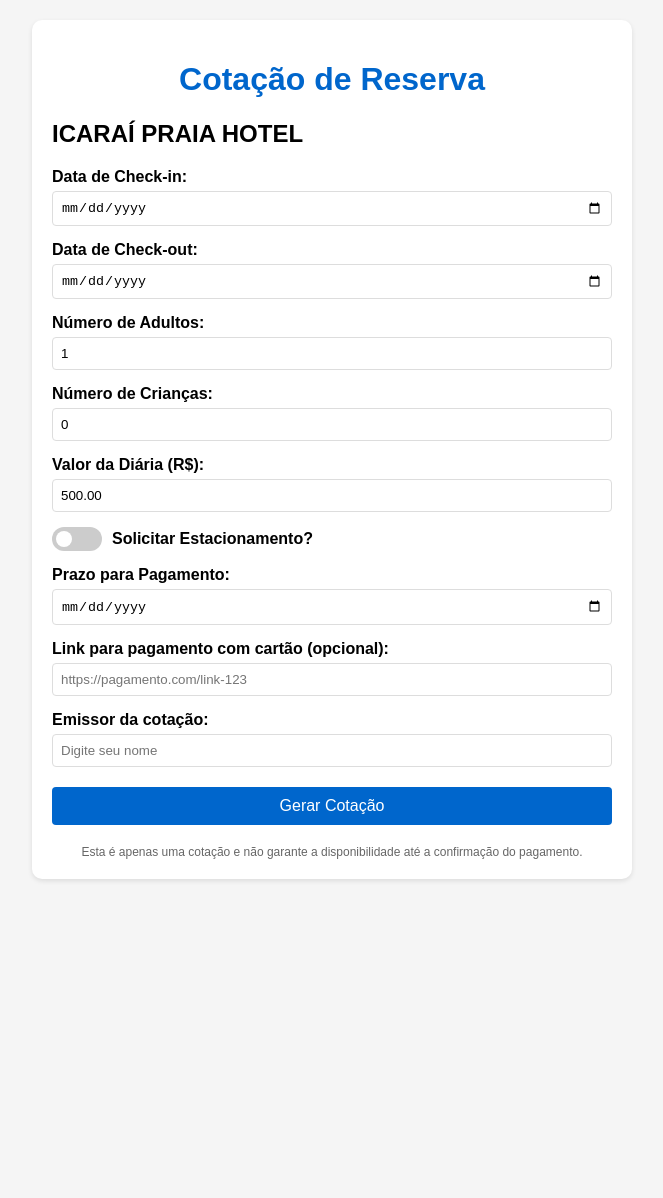
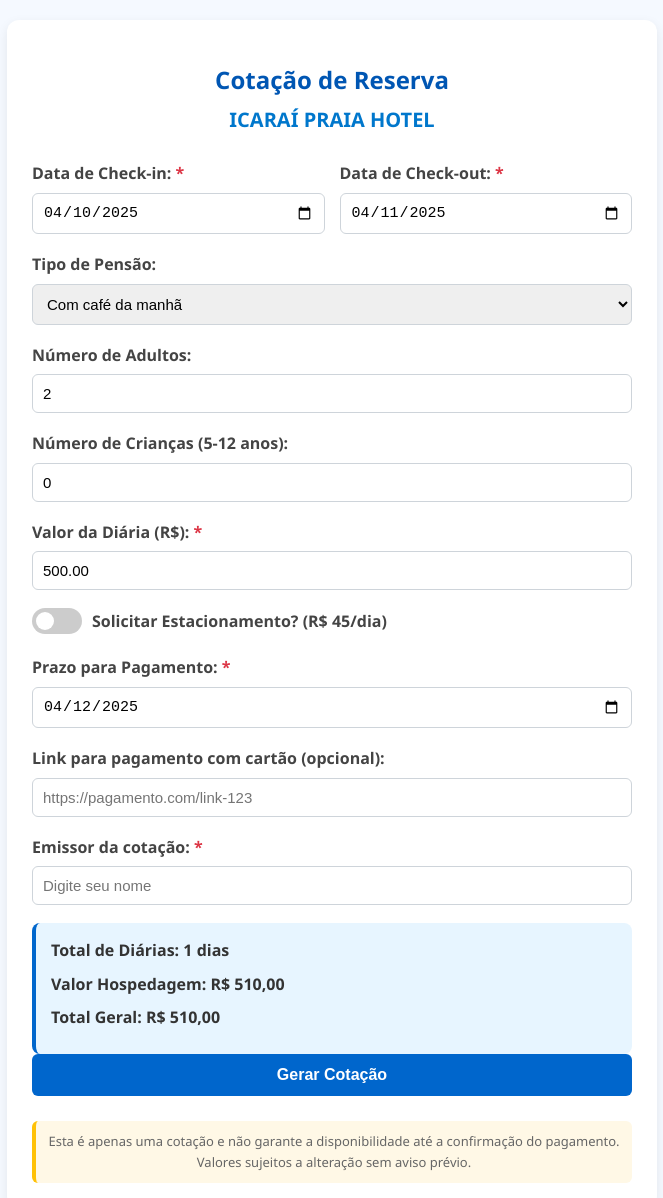
Before and after one commit to Uhultuta/app.github.io, a plain HTML site: page cotar.html in a window 1280 px wide. Shown: the top 1198 px of the page, without its empty margins (308-971 px from the left). Before the commit the page ends 899 px from the top, so only its background shows below. Drawn offline with Linux system fonts and the light colour scheme.

Commit message:
Update cotar.html

```diff
--- a/cotar.html
+++ b/cotar.html
@@ -6,64 +6,94 @@
     <title>Cotação de Reserva - ICARAÍ PRAIA HOTEL</title>
     <style>
         body {
-            font-family: Arial, sans-serif;
-            max-width: 600px;
+            font-family: 'Segoe UI', Arial, sans-serif;
+            max-width: 650px;
             margin: 0 auto;
             padding: 20px;
-            background-color: #f5f5f5;
+            background-color: #f5f9ff;
+            color: #333;
+            line-height: 1.6;
         }
         .container {
             background-color: white;
-            padding: 20px;
-            border-radius: 10px;
-            box-shadow: 0 2px 5px rgba(0,0,0,0.1);
+            padding: 25px;
+            border-radius: 12px;
+            box-shadow: 0 4px 12px rgba(0,0,0,0.08);
         }
         h1 {
-            color: #0066cc;
+            color: #0056b3;
             text-align: center;
+            margin-bottom: 5px;
+            font-size: 24px;
+        }
+        h2 {
+            color: #0077cc;
+            text-align: center;
+            margin-top: 0;
+            margin-bottom: 25px;
+            font-size: 20px;
+            font-weight: 600;
         }
         .form-group {
-            margin-bottom: 15px;
+            margin-bottom: 18px;
         }
         label {
             display: block;
-            margin-bottom: 5px;
-            font-weight: bold;
+            margin-bottom: 6px;
+            font-weight: 600;
+            color: #444;
         }
         input, select {
             width: 100%;
-            padding: 8px;
-            border: 1px solid #ddd;
-            border-radius: 4px;
+            padding: 10px;
+            border: 1px solid #ced4da;
+            border-radius: 6px;
             box-sizing: border-box;
+            font-size: 15px;
+            transition: border-color 0.3s;
+        }
+        input:focus, select:focus {
+            border-color: #80bdff;
+            outline: 0;
+            box-shadow: 0 0 0 0.2rem rgba(0, 123, 255, 0.25);
         }
         button {
-            background-color: #0066cc;
             color: white;
             border: none;
-            padding: 10px 15px;
-            border-radius: 4px;
+            padding: 12px 15px;
+            border-radius: 6px;
             cursor: pointer;
             width: 100%;
             font-size: 16px;
-            margin-top: 5px;
+            font-weight: 600;
+            transition: all 0.3s;
         }
         button:hover {
-            background-color: #0055aa;
+            transform: translateY(-2px);
+            box-shadow: 0 4px 8px rgba(0,0,0,0.1);
         }
         .result {
-            margin-top: 20px;
-            padding: 15px;
-            background-color: #e6f7ff;
-            border-radius: 5px;
+            margin-top: 25px;
+            padding: 20px;
+            background-color: #f0f8ff;
+            border-radius: 8px;
             white-space: pre-wrap;
-            font-family: monospace;
+            font-family: 'Consolas', monospace;
+            border: 1px solid #d1e7ff;
+            max-height: 400px;
+            overflow-y: auto;
+        }
+        .primary-btn {
+            background-color: #0066cc;
+        }
+        .primary-btn:hover {
+            background-color: #0052a3;
         }
         .copy-btn {
-            background-color: #4CAF50;
+            background-color: #28a745;
         }
         .copy-btn:hover {
-            background-color: #45a049;
+            background-color: #218838;
         }
         .whatsapp-btn {
             background-color: #25D366;
@@ -74,13 +104,13 @@
         .toggle-container {
             display: flex;
             align-items: center;
-            margin-bottom: 10px;
+            margin-bottom: 15px;
         }
         .toggle-switch {
             position: relative;
             display: inline-block;
             width: 50px;
-            height: 24px;
+            height: 26px;
             margin-right: 10px;
         }
         .toggle-switch input {
@@ -97,13 +127,13 @@
             bottom: 0;
             background-color: #ccc;
             transition: .4s;
-            border-radius: 24px;
+            border-radius: 34px;
         }
         .slider:before {
             position: absolute;
             content: "";
-            height: 16px;
-            width: 16px;
+            height: 18px;
+            width: 18px;
             left: 4px;
             bottom: 4px;
             background-color: white;
@@ -114,28 +144,57 @@
             background-color: #0066cc;
         }
         input:checked + .slider:before {
-            transform: translateX(26px);
+            transform: translateX(24px);
         }
         .disclaimer {
-            font-size: 12px;
+            font-size: 13px;
             color: #666;
-            margin-top: 20px;
+            margin-top: 25px;
             text-align: center;
+            padding: 10px;
+            background-color: #fff8e6;
+            border-radius: 6px;
+            border-left: 4px solid #ffc107;
         }
         .total-box {
-            background-color: #f0f8ff;
-            padding: 10px;
-            border-radius: 5px;
-            margin-top: 10px;
-            font-weight: bold;
+            background-color: #e7f5ff;
+            padding: 15px;
+            border-radius: 8px;
+            margin-top: 15px;
+            font-weight: 600;
+            border-left: 4px solid #0066cc;
+        }
+        .total-box div {
+            margin-bottom: 8px;
         }
         .button-group {
             display: flex;
-            gap: 10px;
-            margin-top: 10px;
+            gap: 12px;
+            margin-top: 15px;
         }
         .button-group button {
             flex: 1;
+        }
+        .required-field::after {
+            content: " *";
+            color: #dc3545;
+        }
+        .date-inputs {
+            display: flex;
+            gap: 15px;
+        }
+        .date-inputs .form-group {
+            flex: 1;
+        }
+        @media (max-width: 600px) {
+            .date-inputs {
+                flex-direction: column;
+                gap: 0;
+            }
+            .button-group {
+                flex-direction: column;
+                gap: 8px;
+            }
         }
     </style>
 </head>
@@ -144,28 +203,38 @@
         <h1>Cotação de Reserva</h1>
         <h2>ICARAÍ PRAIA HOTEL</h2>
 
-        <div class="form-group">
-            <label for="checkin">Data de Check-in:</label>
-            <input type="date" id="checkin" required>
+        <div class="date-inputs">
+            <div class="form-group">
+                <label for="checkin" class="required-field">Data de Check-in:</label>
+                <input type="date" id="checkin" required>
+            </div>
+
+            <div class="form-group">
+                <label for="checkout" class="required-field">Data de Check-out:</label>
+                <input type="date" id="checkout" required>
+            </div>
         </div>
 
         <div class="form-group">
-            <label for="checkout">Data de Check-out:</label>
-            <input type="date" id="checkout" required>
+            <label for="pensionType">Tipo de Pensão:</label>
+            <select id="pensionType">
+                <option value="Com café" selected>Com café da manhã</option>
+                <option value="Sem café">Sem café da manhã</option>
+            </select>
         </div>
 
         <div class="form-group">
             <label for="adults">Número de Adultos:</label>
-            <input type="number" id="adults" min="1" value="1" required>
+            <input type="number" id="adults" min="1" value="2" required>
         </div>
 
         <div class="form-group">
-            <label for="children">Número de Crianças:</label>
-            <input type="number" id="children" min="0" value="0" required>
+            <label for="children">Número de Crianças (5-12 anos):</label>
+            <input type="number" id="children" min="0" value="0">
         </div>
 
         <div class="form-group">
-            <label for="dailyRate">Valor da Diária (R$):</label>
+            <label for="dailyRate" class="required-field">Valor da Diária (R$):</label>
             <input type="number" id="dailyRate" min="0" step="0.01" value="500.00" required>
         </div>
 
@@ -174,7 +243,7 @@
                 <input type="checkbox" id="parkingCheck">
                 <span class="slider"></span>
             </label>
-            <label for="parkingCheck">Solicitar Estacionamento?</label>
+            <label for="parkingCheck">Solicitar Estacionamento? (R$ 45/dia)</label>
         </div>
 
         <div class="form-group" id="parkingDaysGroup" style="display: none;">
@@ -183,7 +252,7 @@
         </div>
 
         <div class="form-group">
-            <label for="paymentDueDate">Prazo para Pagamento:</label>
+            <label for="paymentDueDate" class="required-field">Prazo para Pagamento:</label>
             <input type="date" id="paymentDueDate" required>
         </div>
 
@@ -193,19 +262,22 @@
         </div>
 
         <div class="form-group">
-            <label for="senderName">Emissor da cotação:</label>
+            <label for="senderName" class="required-field">Emissor da cotação:</label>
             <input type="text" id="senderName" required placeholder="Digite seu nome">
         </div>
 
         <div id="totalDisplay" class="total-box" style="display: none;">
             <div>Total de Diárias: <span id="totalDays">0</span> dias</div>
+            <div>Valor Hospedagem: R$ <span id="accommodationTotal">0,00</span></div>
+            <div id="parkingTotalLine" style="display: none;">Valor Estacionamento: R$ <span id="parkingTotal">0,00</span></div>
             <div>Total Geral: R$ <span id="grandTotal">0,00</span></div>
         </div>
 
-        <button onclick="generateQuotation()">Gerar Cotação</button>
+        <button class="primary-btn" onclick="generateQuotation()">Gerar Cotação</button>
 
         <div class="disclaimer">
             Esta é apenas uma cotação e não garante a disponibilidade até a confirmação do pagamento.
+            Valores sujeitos a alteração sem aviso prévio.
         </div>
 
         <div class="result" id="result" style="display: none;">
@@ -213,18 +285,40 @@
         </div>
 
         <div class="button-group" id="actionButtons" style="display: none;">
-            <button class="copy-btn" onclick="copyToClipboard()">Copiar</button>
+            <button class="copy-btn" onclick="copyToClipboard()">Copiar Texto</button>
             <button class="whatsapp-btn" onclick="sendToWhatsApp()">Enviar por WhatsApp</button>
         </div>
     </div>
 
     <script>
+        // Set default dates
+        document.addEventListener('DOMContentLoaded', function() {
+            const today = new Date();
+            const tomorrow = new Date(today);
+            tomorrow.setDate(tomorrow.getDate() + 1);
+
+            // Format dates as YYYY-MM-DD
+            const formatDate = (date) => date.toISOString().split('T')[0];
+
+            document.getElementById('checkin').value = formatDate(today);
+            document.getElementById('checkout').value = formatDate(tomorrow);
+
+            // Set payment due date to today + 2 days
+            const paymentDue = new Date(today);
+            paymentDue.setDate(paymentDue.getDate() + 2);
+            document.getElementById('paymentDueDate').value = formatDate(paymentDue);
+
+            // Trigger initial calculation
+            updateCalculations();
+        });
+
         // Calculate days and update parking days when dates change
         document.getElementById('checkin').addEventListener('change', updateCalculations);
         document.getElementById('checkout').addEventListener('change', updateCalculations);
         document.getElementById('parkingCheck').addEventListener('change', function() {
             const parkingDaysGroup = document.getElementById('parkingDaysGroup');
             parkingDaysGroup.style.display = this.checked ? 'block' : 'none';
+            document.getElementById('parkingTotalLine').style.display = this.checked ? 'block' : 'none';
             updateCalculations();
         });
         document.getElementById('dailyRate').addEventListener('input', updateCalculations);
@@ -236,6 +330,14 @@
             if (checkin && checkout) {
                 const checkinDate = new Date(checkin);
                 const checkoutDate = new Date(checkout);
+
+                // Ensure checkout is after checkin
+                if (checkoutDate <= checkinDate) {
+                    document.getElementById('checkout').value = '';
+                    alert("A data de check-out deve ser posterior à data de check-in");
+                    return;
+                }
+
                 const timeDiff = checkoutDate - checkinDate;
                 const daysDiff = Math.max(1, timeDiff / (1000 * 60 * 60 * 24));
 
@@ -254,7 +356,9 @@
                 const grandTotal = accommodationTotal + parkingTotal;
 
                 document.getElementById('totalDays').textContent = daysDiff;
-                document.getElementById('grandTotal').textContent = grandTotal.toFixed(2);
+                document.getElementById('accommodationTotal').textContent = accommodationTotal.toLocaleString('pt-BR', {minimumFractionDigits: 2, maximumFractionDigits: 2});
+                document.getElementById('parkingTotal').textContent = parkingTotal.toLocaleString('pt-BR', {minimumFractionDigits: 2, maximumFractionDigits: 2});
+                document.getElementById('grandTotal').textContent = grandTotal.toLocaleString('pt-BR', {minimumFractionDigits: 2, maximumFractionDigits: 2});
                 document.getElementById('totalDisplay').style.display = 'block';
             }
         }
@@ -271,10 +375,11 @@
             const parkingRequested = document.getElementById('parkingCheck').checked;
             const parkingDays = parkingRequested ? parseInt(document.getElementById('parkingDays').value) : 0;
             const creditCardLink = document.getElementById('creditCardLink').value;
+            const pensionType = document.getElementById('pensionType').value;
 
             // Validate required fields
-            if (!checkin || !checkout || !senderName || !paymentDueDate) {
-                alert("Por favor, preencha todos os campos obrigatórios");
+            if (!checkin || !checkout || !senderName || !paymentDueDate || isNaN(dailyRate)) {
+                alert("Por favor, preencha todos os campos obrigatórios corretamente");
                 return;
             }
 
@@ -296,25 +401,33 @@
             const parkingTotal = parkingRequested ? parkingDays * parkingRate : 0;
             const grandTotal = accommodationTotal + parkingTotal;
 
-            // Format dates
+            // Format dates and values
             const formattedCheckin = formatDate(checkin);
             const formattedCheckout = formatDate(checkout);
+            const formattedDailyRate = dailyRate.toLocaleString('pt-BR', {minimumFractionDigits: 2, maximumFractionDigits: 2});
+            const formattedTotalPerDay = totalPerDay.toLocaleString('pt-BR', {minimumFractionDigits: 2, maximumFractionDigits: 2});
+            const formattedAccommodationTotal = accommodationTotal.toLocaleString('pt-BR', {minimumFractionDigits: 2, maximumFractionDigits: 2});
+            const formattedParkingTotal = parkingTotal.toLocaleString('pt-BR', {minimumFractionDigits: 2, maximumFractionDigits: 2});
+            const formattedGrandTotal = grandTotal.toLocaleString('pt-BR', {minimumFractionDigits: 2, maximumFractionDigits: 2});
+            const issValue = (dailyRate * issRate).toLocaleString('pt-BR', {minimumFractionDigits: 2, maximumFractionDigits: 2});
 
             // Build the quotation message
             let message = `🏨 *ICARAÍ PRAIA HOTEL* \n\n`;
             message += `📋 *COTAÇÃO DE RESERVA* (não é uma confirmação) \n\n`;
-            message += `🛏️ Apartamento Standard \n`;
-            message += `👨‍👩‍👧‍👦 Hóspedes: ${adults} Adulto(s), ${children} Criança(s) \n`;
+            message += `🛏️ Tipo de Pensão: ${pensionType} \n`;
+            message += `👨‍👩‍👧‍👦 Hóspedes: ${adults} Adulto(s), ${children} Criança(s) (5-12 anos) \n`;
             message += `🗓 Check-in: ${formattedCheckin} às 14hrs \n`;
             message += `🗓 Check-out: ${formattedCheckout} às 12hrs \n`;
             message += `📅 Nº Diárias: ${daysDiff} \n`;
-            message += `🚗 Estacionamento: ${parkingRequested ? `${parkingDays} dia(s) - R$ ${parkingTotal.toFixed(2)}` : 'Não solicitado'} \n\n`;
+            message += `🚗 Estacionamento: ${parkingRequested ? `${parkingDays} dia(s) - R$ ${formattedParkingTotal}` : 'Não solicitado'} \n\n`;
 
-            message += `• ☕ Café da manhã incluso \n`;
+            if (pensionType === "Com café") {
+                message += `• ☕ Café da manhã incluso \n`;
+            }
             message += `• 🍽️ Restaurante próprio \n`;
             message += `• 🛜 Internet (wi-fi) \n`;
-            message += `• 🛏️ Apartamentos com Smart TV, ar, telefone, minibar, internet e cofre individual \n`;
-            message += `• 🐶 *Não aceitamos Pet* \n`;
+            message += `• 🛏️ Apartamentos com Smart TV, ar condicionado, telefone, minibar e cofre individual \n`;
+            message += `• 🐶 *Não aceitamos animais* \n`;
             message += `• 🚗 *Estacionamento R$ 45,00 por dia, mediante disponibilidade, solicitação e confirmação – vagas limitadas* \n\n`;
 
             message += `*POLÍTICA PARA MENORES:* \n`;
@@ -322,15 +435,18 @@
             message += `- *Acompanhado dos pais:* apresentar no check-in documento de identidade ou certidão de nascimento comprovando ser filho de um dos pais presente. \n`;
             message += `- *Desacompanhado dos pais:* apresentar no check-in documento de identidade ou certidão de nascimento e autorização de ambos os pais reconhecida em cartório, por determinação legal. \n\n`;
 
+            message += `*DETALHES FINANCEIROS:* \n`;
+            message += `💰 Diária: R$ ${formattedDailyRate} \n`;
+            message += `📊 ISS (2%): R$ ${issValue} \n`;
+            message += `💵 Total por dia: R$ ${formattedTotalPerDay} \n`;
+            message += `🏨 Total Hospedagem (${daysDiff} diárias): R$ ${formattedAccommodationTotal} \n`;
+            if (parkingRequested) {
+                message += `🚗 Estacionamento (${parkingDays} dia(s)): R$ ${formattedParkingTotal} \n`;
+            }
+            message += `💳 *TOTAL GERAL:* R$ ${formattedGrandTotal} \n\n`;
+
             message += `*CONDIÇÕES DE PAGAMENTO:* \n`;
-            message += `➡️ Pagamento antecipado até ${formattedPaymentDue} \n`;
-            message += `💰 Diária: R$ ${dailyRate.toFixed(2)} \n`;
-            message += `📊 ISS (2%): R$ ${(dailyRate * issRate).toFixed(2)} \n`;
-            message += `💵 Total por dia: R$ ${totalPerDay.toFixed(2)} \n`;
-            if (parkingRequested) {
-                message += `🚗 Estacionamento (${parkingDays} dia(s)): R$ ${parkingTotal.toFixed(2)} \n`;
-            }
-            message += `💳 *TOTAL GERAL:* R$ ${grandTotal.toFixed(2)} \n\n`;
+            message += `➡️ Pagamento antecipado até ${formattedPaymentDue} \n\n`;
 
             message += `🟢 *OPÇÕES DE PAGAMENTO:* \n`;
             message += `➡️ *PIX:* reservas@icaraipraiahotel.com.br \n`;
@@ -343,9 +459,10 @@
             message += `🔴 *IMPORTANTE:* \n`;
             message += `- Esta é apenas uma cotação, não uma reserva confirmada \n`;
             message += `- A disponibilidade está sujeita a confirmação após pagamento \n`;
-            message += `- Valores podem sofrer alterações sem aviso prévio \n\n`;
+            message += `- Valores podem sofrer alterações sem aviso prévio \n`;
+            message += `- Política de cancelamento: Reembolso de 100% para cancelamentos com 7 dias de antecedência \n\n`;
 
-            message += `Atenciosamente,\n${senderName}\nSetor de Reservas\nICARAÍ PRAIA HOTEL`;
+            message += `Atenciosamente,\n${senderName}\nSetor de Reservas\nICARAÍ PRAIA HOTEL\n📞 (21) 1234-5678`;
 
             // Display the result
             const resultDiv = document.getElementById('result');
@@ -354,6 +471,9 @@
 
             // Show action buttons
             document.getElementById('actionButtons').style.display = 'flex';
+
+            // Scroll to result
+            resultDiv.scrollIntoView({ behavior: 'smooth' });
         }
 
         function formatDate(dateString) {
```
